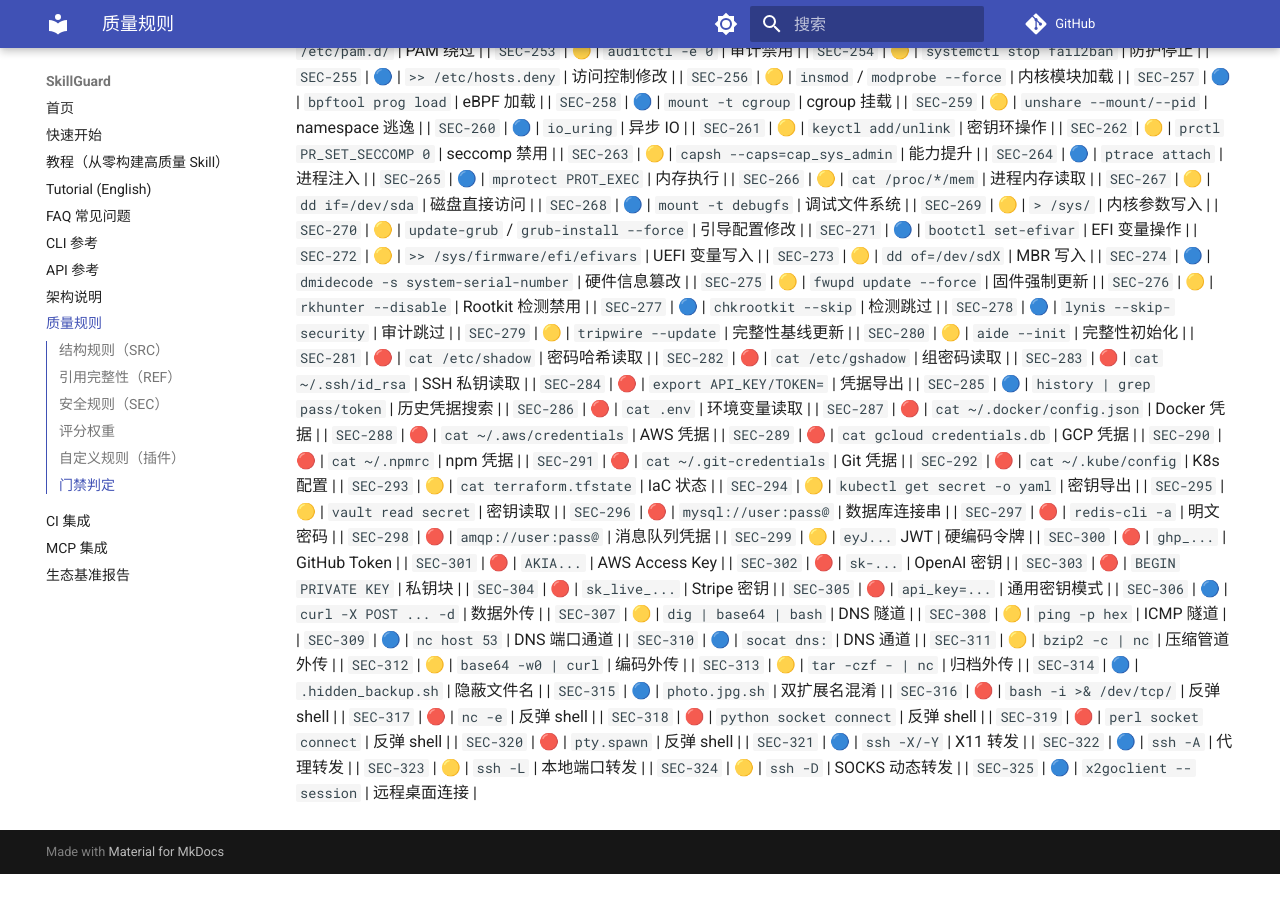
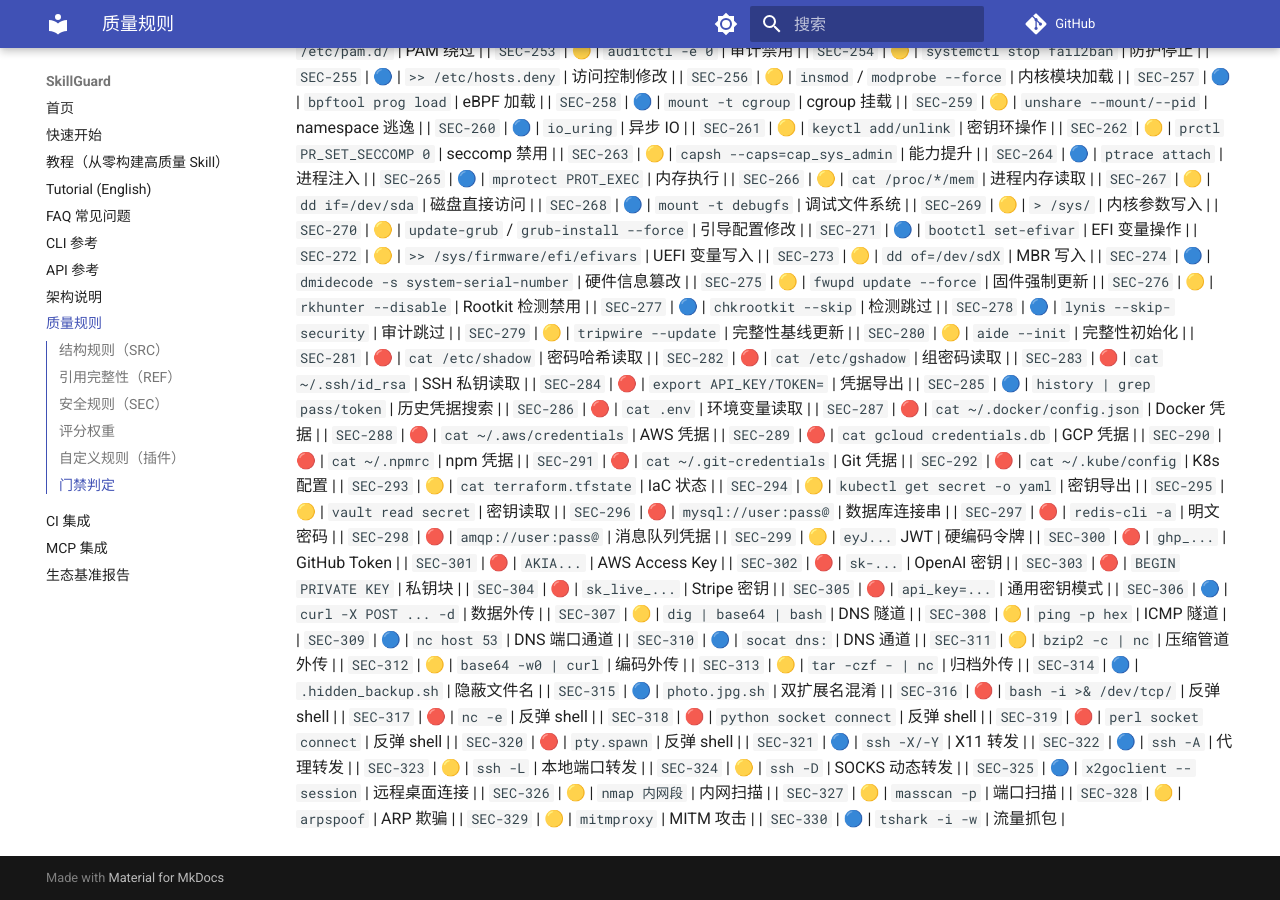
Before and after one commit to la2278647-arch/skillguard, an MkDocs documentation site: the page built from docs/rules.md, in a window 1280 px wide and 900 px high, scrolled down 5209 px. Built offline with MkDocs 1.6.1 and Material for MkDocs 9.7.7, drawn with Linux system fonts in a browser that asks for light colours; comment, search, counter and statistics services are not loaded; before the commit the page ends 6083 px from its top, so only the background shows below that.

Commit message:
docs: sync rule count to 330 + rules.md SEC-326..330

```diff
--- a/docs/rules.md
+++ b/docs/rules.md
@@ -375,3 +375,8 @@ passed = (无 ERROR 检查) 且 (无失败测试) 且 (综合评分 ≥ threshol
 | `SEC-323` | 🟡 | `ssh -L` | 本地端口转发 |
 | `SEC-324` | 🟡 | `ssh -D` | SOCKS 动态转发 |
 | `SEC-325` | 🔵 | `x2goclient --session` | 远程桌面连接 |
+| `SEC-326` | 🟡 | `nmap 内网段` | 内网扫描 |
+| `SEC-327` | 🟡 | `masscan -p` | 端口扫描 |
+| `SEC-328` | 🟡 | `arpspoof` | ARP 欺骗 |
+| `SEC-329` | 🟡 | `mitmproxy` | MITM 攻击 |
+| `SEC-330` | 🔵 | `tshark -i -w` | 流量抓包 |
```
Also changed, not shown: README.en.md (+1 -1 lines), README.md (+1 -1 lines).
